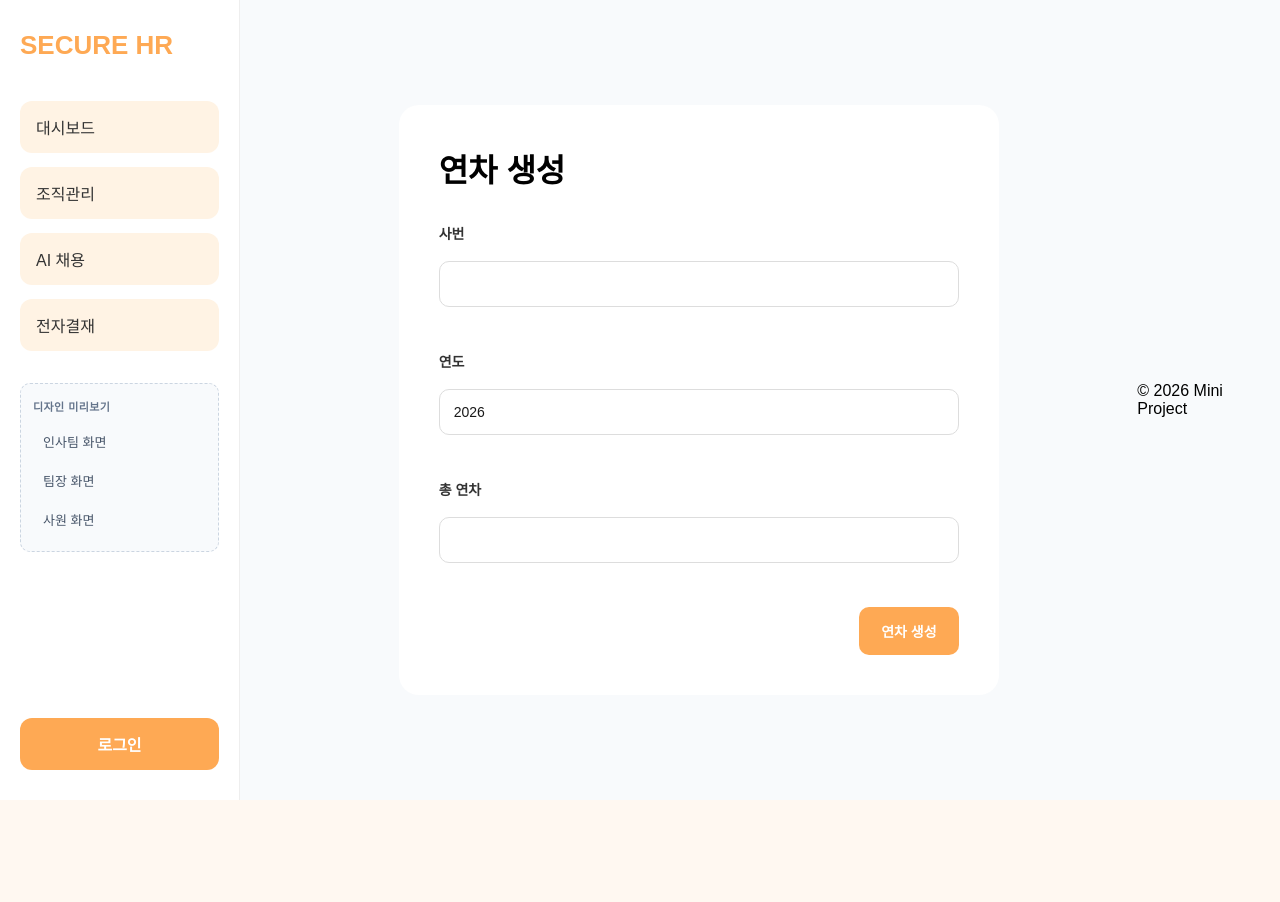
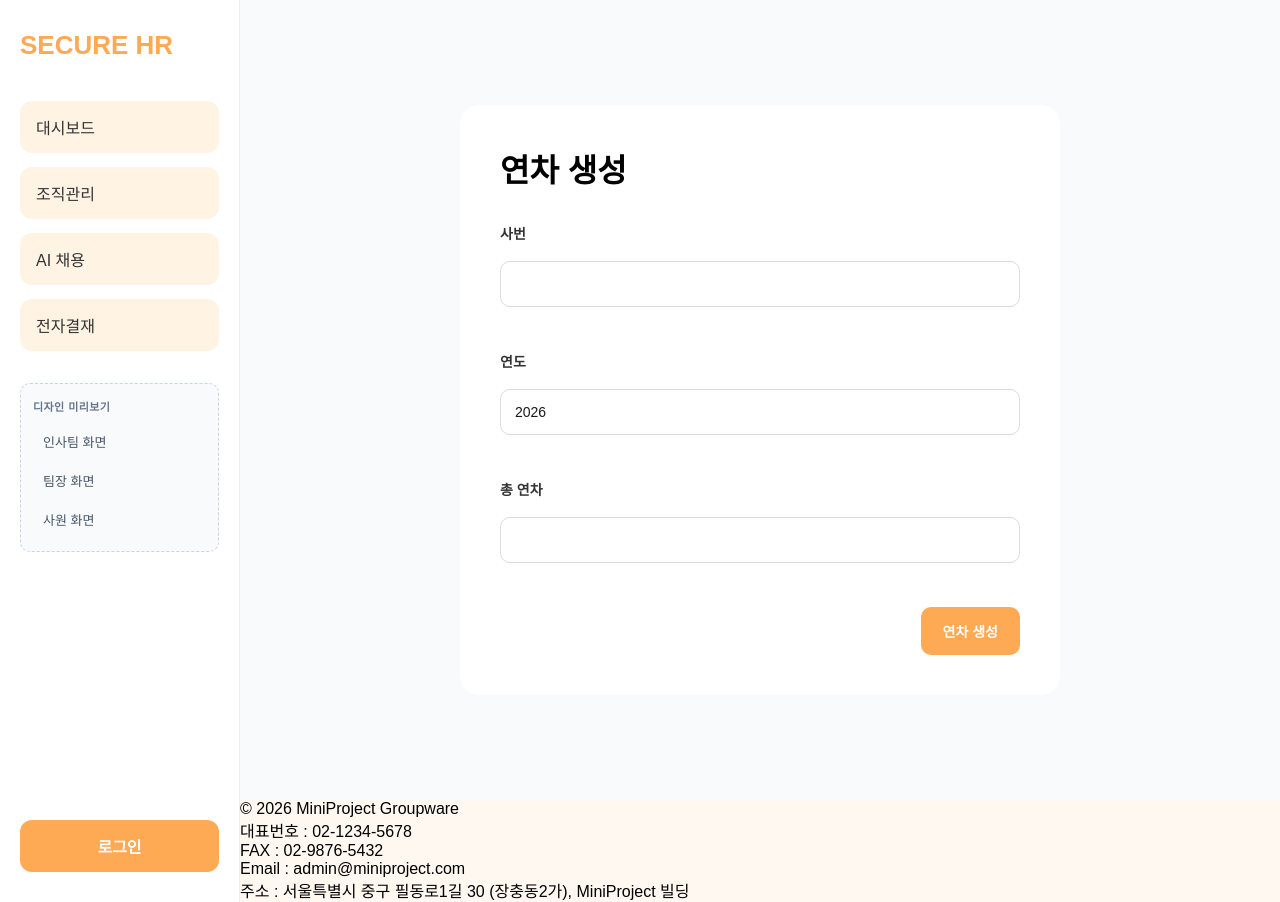
Before and after one commit to Miniproject-management/management-front, a React (Vite) app: page /approval/leave-balance in a window 1280 px wide. Before the commit the page ends 800 px from the top, so only its background shows below. Built offline with nearby package versions, Linux system fonts and the light colour scheme.

Commit message:
content-wrapper add

```diff
--- a/src/App.jsx
+++ b/src/App.jsx
@@ -24,6 +24,7 @@ function App() {
       <div className="layout">
         <Sidebar />
 
+        <div className="content-wrapper">
           <main className="main-content">
             <Routes>
               <Route path="/" element={<DashboardPage />} />
@@ -42,10 +43,10 @@ function App() {
                 element={<LeaveBalancePage />}
               />
             </Routes>
+          </main>
 
-          {/* 공통 Footer */}
           <Footer />
-        </main>
+        </div>
       </div>
     </BrowserRouter>
   );
--- a/src/components/Footer.jsx
+++ b/src/components/Footer.jsx
@@ -1,7 +1,17 @@
 function Footer() {
   return (
     <footer className="footer">
-      © 2026 Mini Project
+      <div className="footer-content">
+        <p>© 2026 MiniProject Groupware</p>
+
+        <p>대표번호 : 02-1234-5678</p>
+        <p>FAX : 02-9876-5432</p>
+        <p>Email : admin@miniproject.com</p>
+
+        <p>
+          주소 : 서울특별시 중구 필동로1길 30 (장충동2가), MiniProject 빌딩
+        </p>
+      </div>
     </footer>
   );
 }
--- a/src/index.css
+++ b/src/index.css
@@ -13,6 +13,13 @@ body {
   display: flex;
 }
 
+.content-wrapper {
+  flex: 1;
+  display: flex;
+  flex-direction: column;
+  min-height: 100vh;
+}
+
 /* 메인 영역 */
 .main-content {
   flex: 1;
--- a/src/styles/footer.css
+++ b/src/styles/footer.css
@@ -1,8 +1,12 @@
 .footer {
-  margin-top: 40px;
   padding: 20px;
+  border-top: 1px solid #ddd;
+  background: #ffffff;
+}
+
+.footer-content {
   text-align: center;
-  border-top: 1px solid #ddd;
+  font-size: 14px;
   color: #666;
-  font-size: 14px;
+  line-height: 1.8;
 }
```
Lines whose indentation alone changed are shown as unchanged.
